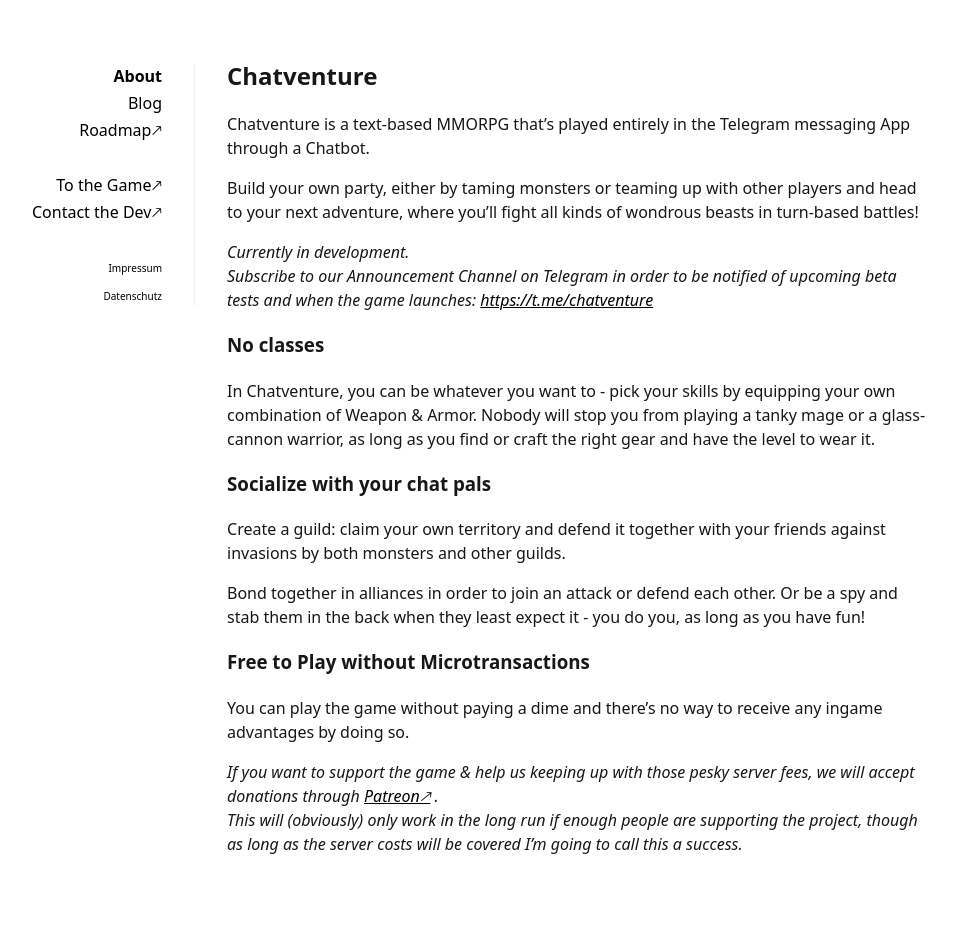
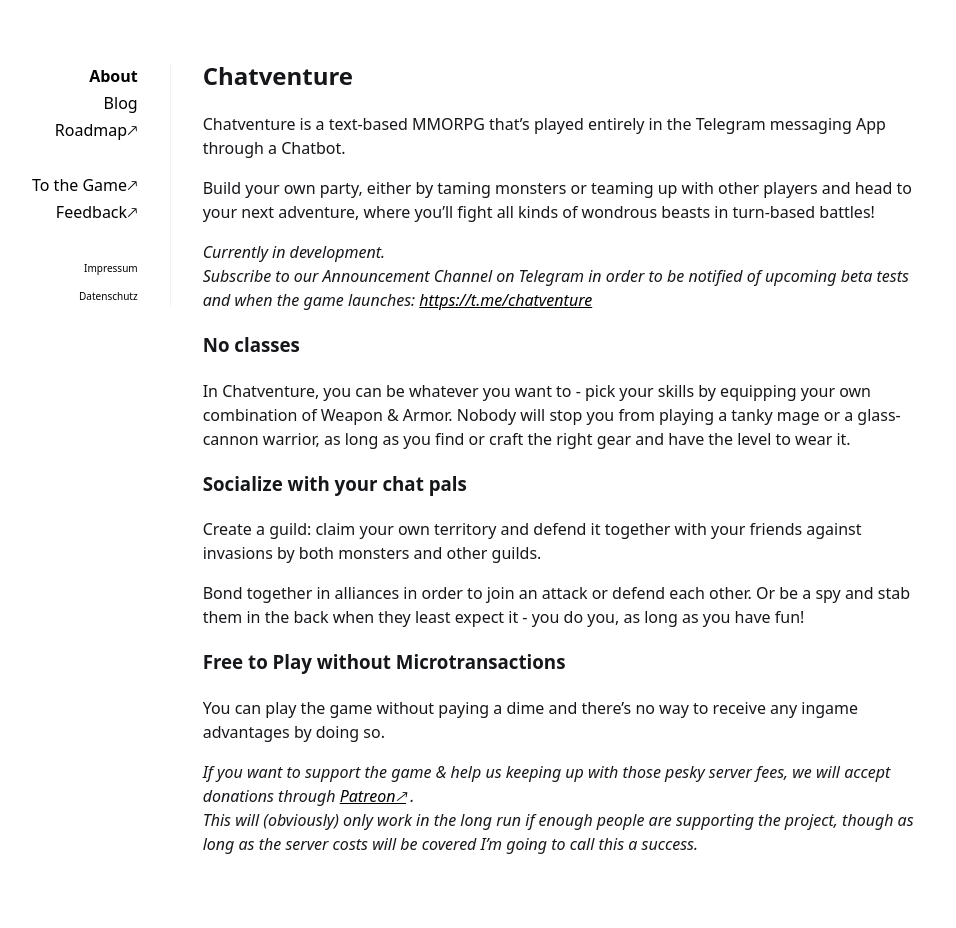
Before and after one commit to TypoTales/Website, a Jekyll site: the page built from docs/_pages/about.md, in a window 1280 px wide. Shown: the whole page, without its empty margins (160-1116 px from the left). Built offline with Jekyll 4.4.1, drawn with Linux system fonts in a browser that asks for light colours.

Commit message:
renamed dev stuff

```diff
--- a/docs/_data/navigation.yml
+++ b/docs/_data/navigation.yml
@@ -9,7 +9,7 @@ links:
 bots:
 - title: To the Game🡕
   url: https://t.me/ChatventureBot
-- title: Contact the Dev🡕
+- title: Feedback🡕
   url: https://t.me/ChatventureDev
 
 legal:
```
